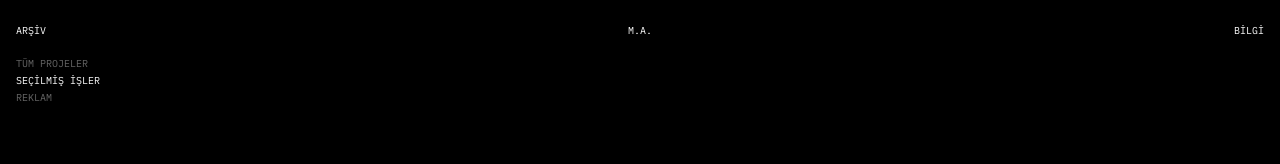
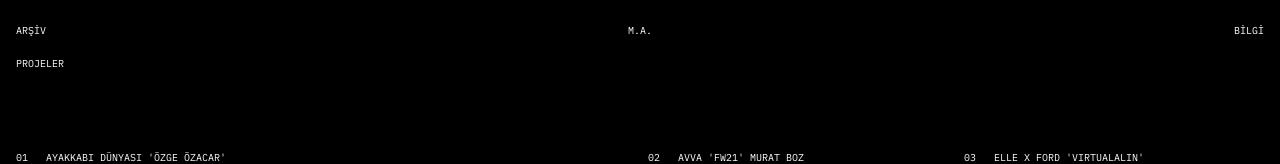
Before and after one commit to mertakay34/mertakay.com, a plain HTML site: page index.html in a window 1280 px wide. Shown: the top 164 px of the page. Drawn offline with Linux system fonts and the light colour scheme; no server answers.

Commit message:
Revise filters and default item display
Updated filters section to display 'Projeler' and modified applyFilter function to show all items by default.

```diff
--- a/index.html
+++ b/index.html
@@ -107,7 +107,7 @@
 </header>
 
 <main>
-  <div class="filters" id="filters"></div>
+  <div class="filters"><span>Projeler</span></div>
   <div class="grid" id="grid"></div>
   <div class="foot"><span>© <span id="yil"></span> Mert Akay</span><a href="#" data-act="top">Başa dön</a></div>
 </main>
@@ -195,19 +195,8 @@ var items = VIDEOS.map(function (v, i) {
   return { el: a, v: v };
 });
 
-/* filtreler (boş kategoriler gösterilmez) */
-var filtersEl = document.getElementById('filters');
-var current = 'secili';
-FILTERS.forEach(function (f) {
-  if (f.id !== 'all' && !VIDEOS.some(function (v) { return inFilter(v, f.id); })) return;
-  var b = document.createElement('button');
-  b.textContent = f.label; b.dataset.f = f.id;
-  b.onclick = function () { applyFilter(f.id); };
-  filtersEl.appendChild(b);
-});
+/* projeler (hepsi gösterilir) */
 function applyFilter(f) {
-  current = f;
-  filtersEl.querySelectorAll('button').forEach(function (b) { b.classList.toggle('active', b.dataset.f === f); });
   var n = 0;
   items.forEach(function (it) {
     var show = inFilter(it.v, f);
@@ -221,7 +210,7 @@ function applyFilter(f) {
     }
   });
 }
-applyFilter('secili');
+applyFilter('all');
 
 /* menü */
 var info = document.getElementById('info');
```
